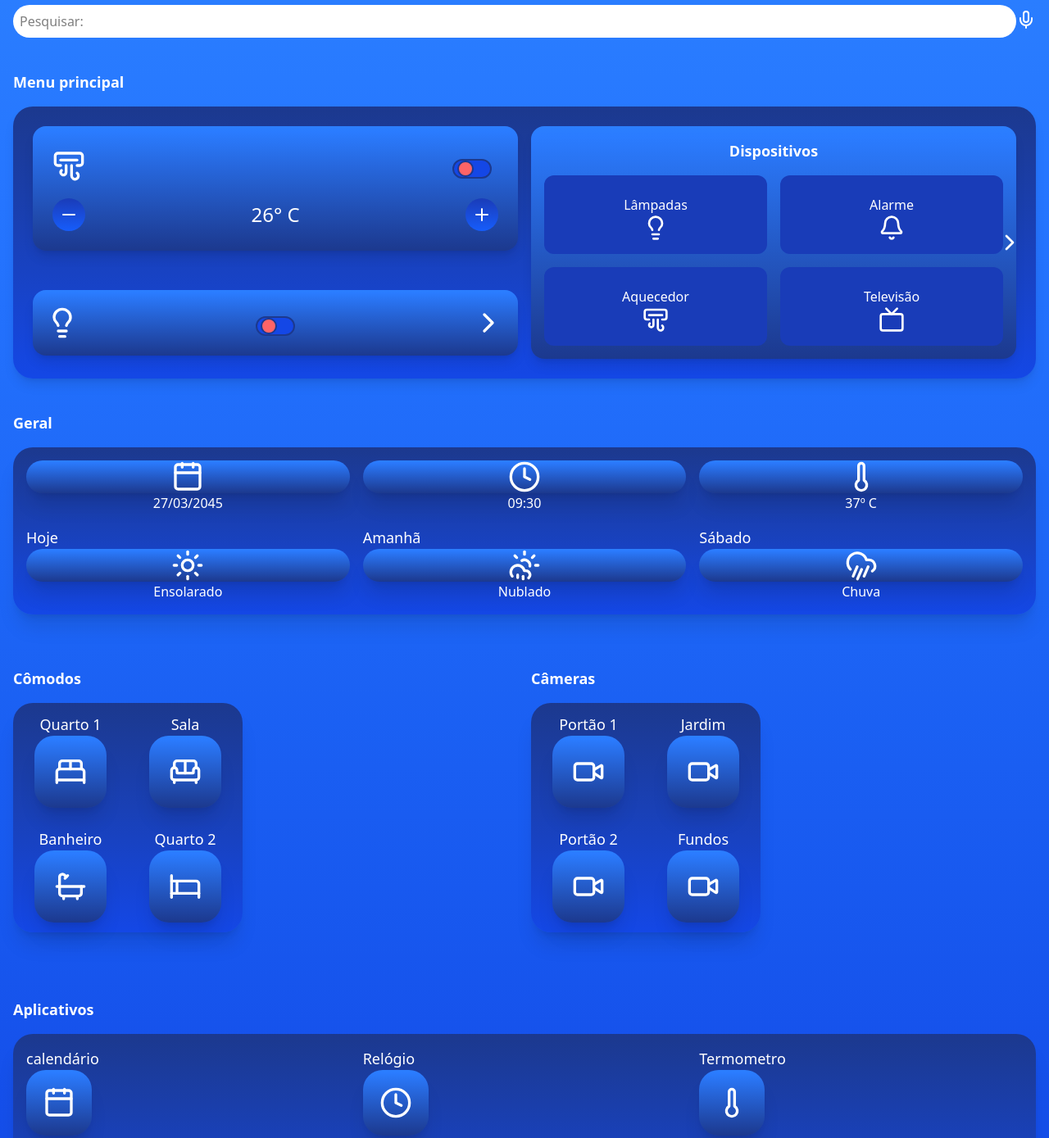
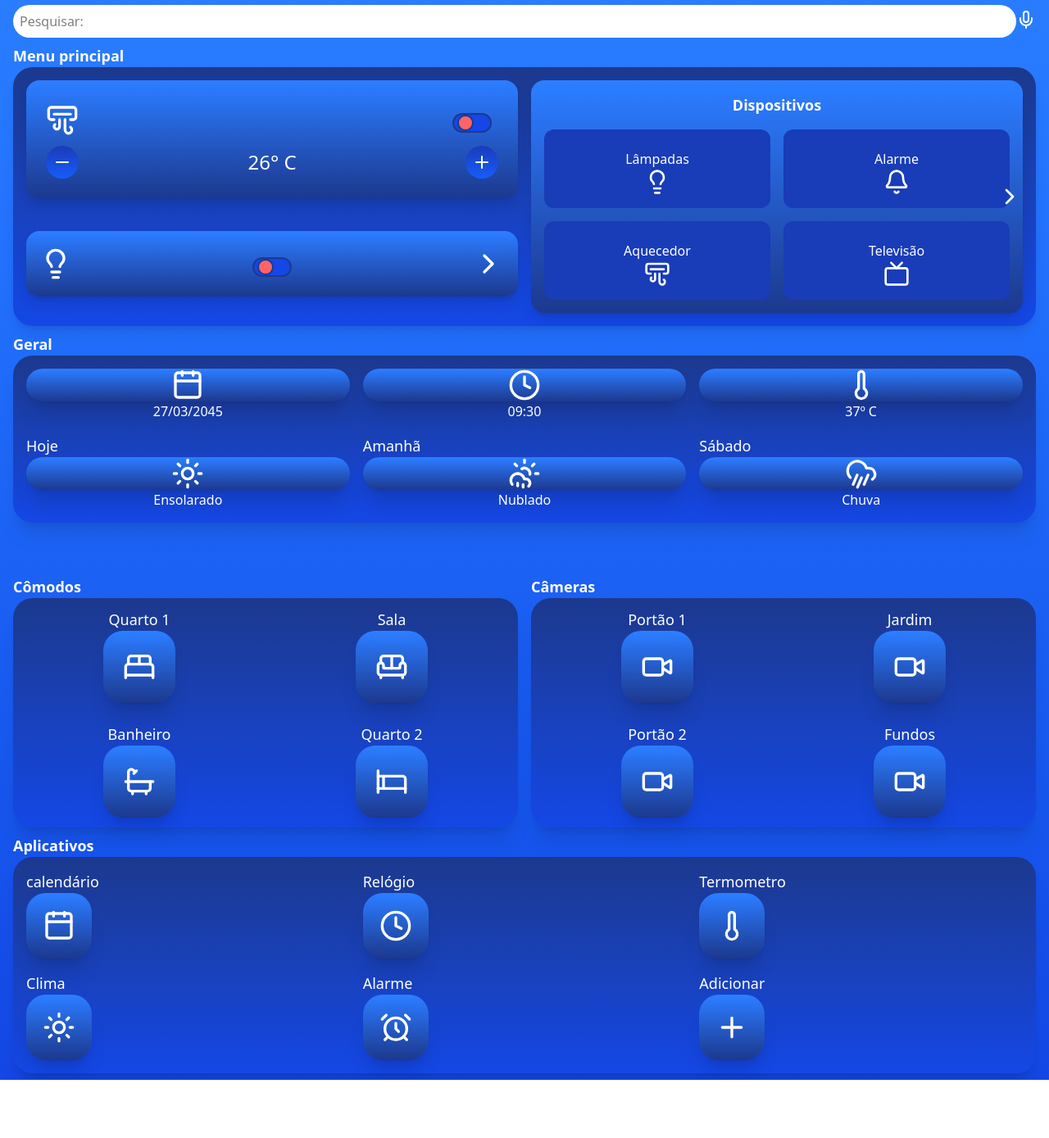
Before and after one commit to leo-braida/interface-home-controller, a website: page src/menu.html in a window 1280 px wide. Shown: the part 62-1451 px from the top of the page at 82% size. After the commit the page ends 1380 px from the top, so only its background shows below. Drawn offline with nearby package versions, Linux system fonts and the light colour scheme.

Commit message:
fix: comodos e cameras no menu principal

```diff
--- a/src/menu.html
+++ b/src/menu.html
@@ -29,18 +29,18 @@
     </nav>
 
 
-    <div class="flex items-center flex-grow mt-16 mb-10">
+    <div class="flex items-center flex-grow mt-16 mb-2">
       <input id="pesquisar" type="text" placeholder="Pesquisar:" class="w-full p-2 mt-1 bg-white text-grey outline-none rounded-3xl" />
       <button class="cursor-pointer">
         <i data-lucide="mic" class="text-white"></i>
       </button>
     </div>
 
-    <label class="text-white text-lg font-semibold block mb-4">Menu principal</label>
-    <div class="bg-gradient-to-b from-blue-900 to-blue-700 p-6 rounded-3xl shadow-lg text-white w-full relative flex flex-row items-start gap-4 mb-10">
+    <label class="text-white text-lg font-semibold block">Menu principal</label>
+    <div class="bg-gradient-to-b from-blue-900 to-blue-700 p-4 rounded-3xl shadow-lg text-white w-full relative flex flex-row items-start gap-4 mb-2">
         <div class="flex flex-col w-1/2 gap-4">
-          <div class="bg-gradient-to-b from-blue-500 to-blue-900 p-6 rounded-2xl shadow-lg flex-1 flex flex-col justify-between mb-4">
-            <div class="flex justify-between items-center mb-4">
+          <div class="bg-gradient-to-b from-blue-500 to-blue-900 p-6 rounded-2xl shadow-lg flex-1 flex flex-col justify-between  mb-2">
+            <div class="flex justify-between items-center mb-2">
               <i data-lucide="air-vent" class="size-10"></i>
               <div class="mt-2 p-2 rounded-lg flex justify-between items-center cursor-pointer" onclick="toggleCheckbox(this)">
                 <div class="switch w-12 h-6 flex items-center bg-blue-700 rounded-full p-1 relative border-2 border-blue-900">
@@ -94,9 +94,9 @@
           </div>
         </div>
       </div>
-  <label class="text-white text-lg font-semibold block mb-4">Geral</label>
+  <label class="text-white text-lg font-semibold block">Geral</label>
   <div
-    class="grid grid-cols-3 gap-4 bg-gradient-to-b from-blue-900 to-blue-700 p-4 rounded-3xl text-white shadow-xl w-full mb-10">
+    class="grid grid-cols-3 gap-4 bg-gradient-to-b from-blue-900 to-blue-700 p-4 rounded-3xl text-white shadow-xl w-full mb-2">
     <div>
       <div
         class="flex justify-center items-center bg-gradient-to-b from-blue-500 to-blue-900 rounded-3xl shadow-xl">
@@ -152,11 +152,11 @@
 
   </div>
 
-  <div class="flex items-center flex-grow mt-16 grid grid-cols-2 gap-4 mb-10 justify-center">
-    <div>
-      <label class="text-white text-lg font-semibold block mb-4">Cômodos</label>
+  <div class="w-full flex items-center flex-grow mt-16 grid grid-cols-2 gap-4 mb-2 justify-center">
+    <div class="w-full">
+      <label class="text-white text-lg font-semibold block">Cômodos</label>
       <div
-        class="grid grid-cols-2 grid-rows-2 place-items-center mb-10 bg-gradient-to-b from-blue-900 to-blue-700 p-2 rounded-3xl shadow-md  text-white shadow-xl size-70 gap-4 ">
+        class="w-full grid grid-cols-2 grid-rows-2 place-items-center bg-gradient-to-b from-blue-900 to-blue-700 p-2 rounded-3xl shadow-md  text-white shadow-xl size-70 gap-4 ">
 
         <div class="text-center text-lg">
           <p>Quarto 1</p>
@@ -193,10 +193,10 @@
       </div>
 
     </div>
-    <div>
-      <label class="text-white text-lg font-semibold block mb-4">Câmeras</label>
+    <div class="w-full">
+      <label class="text-white text-lg font-semibold block">Câmeras</label>
       <div
-        class="grid grid-cols-2 grid-rows-2 place-items-center mb-10 bg-gradient-to-b from-blue-900 to-blue-700 p-2 rounded-3xl shadow-md  text-white shadow-xl size-70 gap-4 " onclick="trocaTela('cameras')">
+        class="w-full grid grid-cols-2 grid-rows-2 place-items-center bg-gradient-to-b from-blue-900 to-blue-700 p-2 rounded-3xl shadow-md  text-white shadow-xl size-70 gap-4 " onclick="trocaTela('cameras')">
 
         <div class="text-center text-lg">
           <p>Portão 1</p>
@@ -234,10 +234,10 @@
       </div>
     </div>
 
-  <label class="text-white text-lg font-semibold block mb-4">Aplicativos</label>
+    <label class="text-white text-lg font-semibold block">Aplicativos</label>
 
     <div
-    class="grid grid-cols-3 content-center gap-4 bg-gradient-to-b from-blue-900 to-blue-700 p-4 rounded-3xl shadow-md text-white shadow-xl w-full mb-10">
+      class="grid grid-cols-3 content-center gap-4 bg-gradient-to-b from-blue-900 to-blue-700 p-4 rounded-3xl shadow-md text-white shadow-xl w-full mb-2">
       <div>
         <p class="text-lg">calendário</p>
         <div
```
Lines whose indentation alone changed are shown as unchanged.
